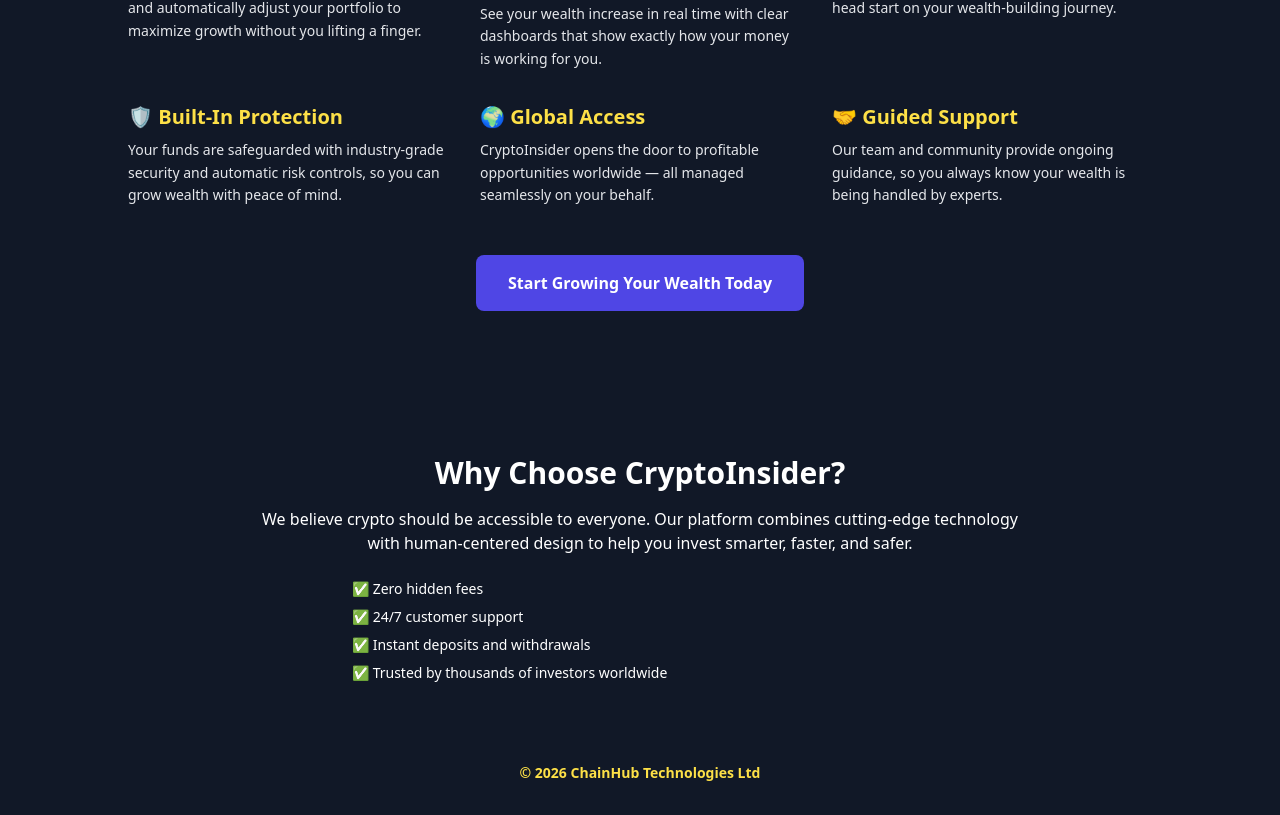
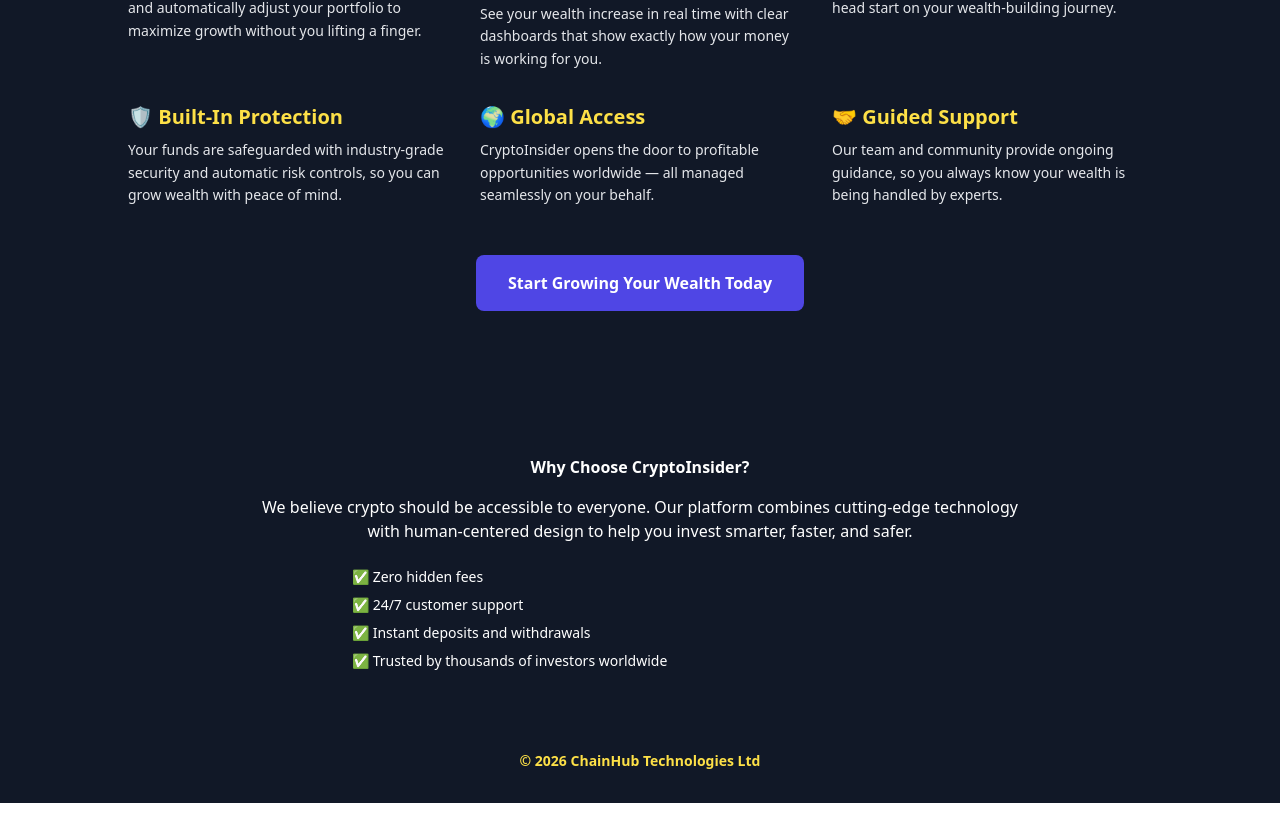
Before and after one commit to O-G-A1/CryptoInsider, a React (Create React App) app in the folder Frontend/: page / in a window 1280 px wide. Shown: the part 1603-2418 px from the top of the page. Built offline with nearby package versions, Linux system fonts and the light colour scheme.

Commit message:
update327f

```diff
--- a/Frontend/src/App.js
+++ b/Frontend/src/App.js
@@ -339,7 +339,7 @@
                 {/* Why CryptoInsider Section */}
                 {
                   <div className="mt-20 text-center max-w-3xl mx-auto">
-                    <h2 className="text-3xl font-bold mb-4">
+                    <h2 className="text-1xl font-bold mb-4">
                       Why Choose CryptoInsider?
                     </h2>
                     <p className="text-md mb-6">
```
